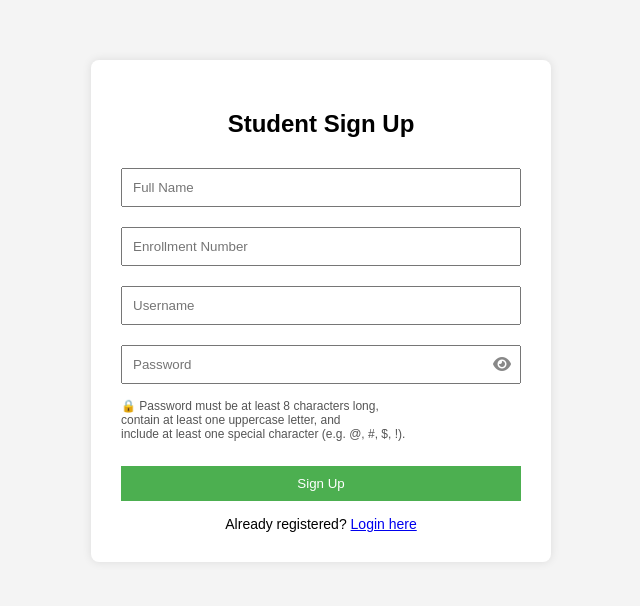
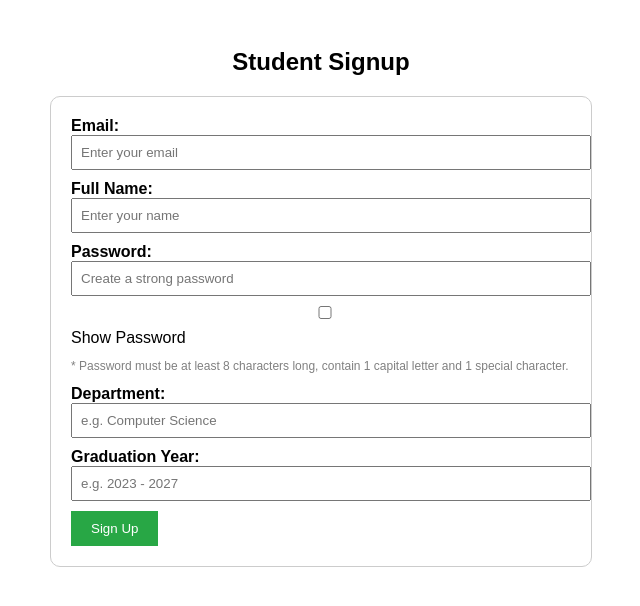
Before and after one commit to sriram1608/cgpa_calculator, a Flask app: page /signup in a window 1280 px wide. Shown: the top 606 px of the page, without its empty margins (319-959 px from the left). Run offline with Flask 3, Linux system fonts and the light colour scheme.

Commit message:
Add files via upload

```diff
--- a/app.py
+++ b/app.py
@@ -9,15 +9,24 @@ DATABASE = 'database.db'
 
 # Initialize DB and default admin
 def init_db():
-    if not os.path.exists(DATABASE):
-        with open('schema.sql', 'r') as f:
-            schema = f.read()
-        conn = sqlite3.connect(DATABASE)
-        conn.executescript(schema)
-        conn.execute("INSERT INTO users (username, password, role) VALUES (?, ?, ?)", ("admin", "admin@123", "admin"))
-        conn.commit()
-        conn.close()
-        print("Database initialized.")
+    conn = sqlite3.connect('database.db')
+    conn.execute('''CREATE TABLE IF NOT EXISTS users (
+        email TEXT PRIMARY KEY,
+        name TEXT,
+        password TEXT,
+        department TEXT,
+        graduation_year TEXT,
+        role TEXT
+    )''')
+    conn.execute('''CREATE TABLE IF NOT EXISTS marks (
+        id INTEGER PRIMARY KEY AUTOINCREMENT,
+        enrollment TEXT,
+        semester INTEGER,
+        credits INTEGER,
+        grade_point REAL
+    )''')
+    conn.commit()
+    conn.close()
 
 # Connect to SQLite
 def get_db_connection():
@@ -30,53 +39,48 @@ def index():
     return redirect('/login')
 
 # -------------------- LOGIN --------------------
-@app.route('/login', methods=['GET', 'POST'])
+@app.route('/login', methods=['POST'])
 def login():
-    if request.method == 'POST':
-        uname = request.form['username']
-        pwd = request.form['password']
-        conn = get_db_connection()
-        user = conn.execute('SELECT * FROM users WHERE username = ? AND password = ?', (uname, pwd)).fetchone()
-        conn.close()
-        if user:
-            session['username'] = user['username']
-            session['role'] = user['role']
-            if user['role'] == 'admin':
-                return redirect('/admin')
-            else:
-                return redirect('/student')
-        else:
-            flash("Incorrect username or password.")
-            return render_template('login.html')  # re-render with message
-    return render_template('login.html')
+    email = request.form['email']
+    password = request.form['password']
+
+    conn = sqlite3.connect('database.db')
+    cur = conn.cursor()
+    cur.execute("SELECT * FROM users WHERE email=? AND password=?", (email, password))
+    user = cur.fetchone()
+    conn.close()
+
+    if user:
+        session['user'] = user[0]  # email
+        session['role'] = user[5]
+        return redirect('/dashboard')
+    return render_template('login.html', error="Incorrect credentials")
 
 
 # -------------------- SIGNUP --------------------
 @app.route('/signup', methods=['GET', 'POST'])
 def signup():
     if request.method == 'POST':
-        username = request.form['username']
+        email = request.form['email']
+        name = request.form['name']
         password = request.form['password']
-        name = request.form['name']
-        enrollment = request.form['enrollment']
+        department = request.form['department']
+        graduation = request.form['graduation']
 
-        # Password strength check
-        if (len(password) < 8 or
-            not re.search(r"[A-Z]", password) or
-            not re.search(r"[!@#$%^&*(),.?\":{}|<>]", password)):
-            flash("Password must be at least 8 characters long, contain a capital letter and a special character.")
-            return render_template('signup.html')
+        # Validate password strength
+        if not re.match(r'^(?=.*[A-Z])(?=.*[!@#$%^&*]).{8,}$', password):
+            return "Password must be 8+ characters, with 1 capital and 1 special character"
 
+        conn = sqlite3.connect('database.db')
         try:
-            conn = get_db_connection()
-            conn.execute("INSERT INTO users (username, password, role) VALUES (?, ?, ?)", (username, password, 'student'))
-            conn.execute("INSERT INTO students (enrollment, name, username) VALUES (?, ?, ?)", (enrollment, name, username))
+            conn.execute("INSERT INTO users VALUES (?, ?, ?, ?, ?, ?)",
+                         (email, name, password, department, graduation, 'student'))
             conn.commit()
+        except sqlite3.IntegrityError:
+            return "Email already registered"
+        finally:
             conn.close()
-            return redirect('/login')
-        except sqlite3.IntegrityError:
-            flash("Username or Enrollment already exists.")
-            return render_template('signup.html')
+        return redirect('/')
     return render_template('signup.html')
 
 # -------------------- LOGOUT --------------------
--- a/templates/signup.html
+++ b/templates/signup.html
@@ -1,134 +1,47 @@
 <!DOCTYPE html>
 <html>
 <head>
-    <title>Student Sign Up</title>
-    <link rel="stylesheet" href="/static/style.css">
-
-    <!-- ✅ Font Awesome for eye icon -->
-    <link rel="stylesheet" href="https://cdnjs.cloudflare.com/ajax/libs/font-awesome/6.5.0/css/all.min.css">
-
-    <style>
-        body {
-            font-family: Arial, sans-serif;
-            background: #f4f4f4;
-        }
-
-        .container {
-            max-width: 400px;
-            margin: 60px auto;
-            padding: 30px;
-            background: #fff;
-            border-radius: 8px;
-            box-shadow: 0 0 10px rgba(0,0,0,0.1);
-        }
-
-        h2 {
-            text-align: center;
-            margin-bottom: 20px;
-        }
-
-        input, button {
-            width: 100%;
-            padding: 10px;
-            margin-top: 10px;
-            box-sizing: border-box;
-        }
-
-        button {
-            background-color: #4CAF50;
-            color: white;
-            border: none;
-            cursor: pointer;
-        }
-
-        .error {
-            color: red;
-            margin-top: 10px;
-            text-align: center;
-        }
-
-        .login-link {
-            text-align: center;
-            margin-top: 15px;
-            font-size: 14px;
-        }
-
-        .password-rules {
-            font-size: 12px;
-            color: #555;
-            margin-top: 5px;
-            margin-bottom: 15px;
-        }
-
-        .password-container {
-            position: relative;
-        }
-
-        .password-container input {
-            padding-right: 40px;
-        }
-
-        .password-container i {
-            position: absolute;
-            top: 50%;
-            right: 10px;
-            transform: translateY(-50%);
-            cursor: pointer;
-            color: #888;
-        }
-    </style>
+  <title>Signup</title>
+  <style>
+    body { font-family: Arial; padding: 20px; }
+    form { max-width: 500px; margin: auto; border: 1px solid #ccc; padding: 20px; border-radius: 10px; }
+    input { display: block; width: 100%; margin-bottom: 10px; padding: 8px; }
+    button { padding: 10px 20px; background-color: #28a745; color: white; border: none; }
+    label { font-weight: bold; margin-top: 10px; }
+    .note { font-size: 12px; color: gray; }
+  </style>
+  <script>
+    function togglePassword() {
+      var pass = document.getElementById("password");
+      if (pass.type === "password") {
+        pass.type = "text";
+      } else {
+        pass.type = "password";
+      }
+    }
+  </script>
 </head>
 <body>
-<div class="container">
-    <h2>Student Sign Up</h2>
+  <h2 align="center">Student Signup</h2>
+  <form method="POST">
+    <label>Email:</label>
+    <input type="email" name="email" placeholder="Enter your email" required>
 
-    <!-- Flash message display -->
-    {% with messages = get_flashed_messages() %}
-      {% if messages %}
-        <div class="error">{{ messages[0] }}</div>
-      {% endif %}
-    {% endwith %}
+    <label>Full Name:</label>
+    <input type="text" name="name" placeholder="Enter your name" required>
 
-    <!-- Sign-up form -->
-    <form method="POST" action="/signup">
-        <input type="text" name="name" placeholder="Full Name" required>
+    <label>Password:</label>
+    <input type="password" name="password" id="password" placeholder="Create a strong password" required>
+    <input type="checkbox" onclick="togglePassword()"> Show Password
+    <p class="note">* Password must be at least 8 characters long, contain 1 capital letter and 1 special character.</p>
 
-        <input type="text" name="enrollment" placeholder="Enrollment Number" required>
+    <label>Department:</label>
+    <input type="text" name="department" placeholder="e.g. Computer Science" required>
 
-        <input type="text" name="username" placeholder="Username" required>
+    <label>Graduation Year:</label>
+    <input type="text" name="graduation" placeholder="e.g. 2023 - 2027" required>
 
-        <div class="password-container">
-            <input type="password" id="password" name="password" placeholder="Password" required>
-            <i id="togglePassword" class="fa-solid fa-eye"></i>
-        </div>
-
-        <div class="password-rules">
-            🔒 Password must be at least 8 characters long,<br>
-            contain at least one uppercase letter, and<br>
-            include at least one special character (e.g. @, #, $, !).
-        </div>
-
-        <button type="submit">Sign Up</button>
-    </form>
-
-    <div class="login-link">
-        Already registered? <a href="/login">Login here</a>
-    </div>
-</div>
-
-<!-- Show/Hide Password Script -->
-<script>
-    const toggle = document.getElementById("togglePassword");
-    const password = document.getElementById("password");
-
-    toggle.addEventListener("click", function () {
-        const type = password.type === "password" ? "text" : "password";
-        password.type = type;
-
-        // Toggle eye / eye-slash
-        this.classList.toggle("fa-eye");
-        this.classList.toggle("fa-eye-slash");
-    });
-</script>
+    <button type="submit">Sign Up</button>
+  </form>
 </body>
 </html>
```
Also changed, not shown: schema.sql (+8 -6 lines), templates/login.html (+21 -54 lines).
